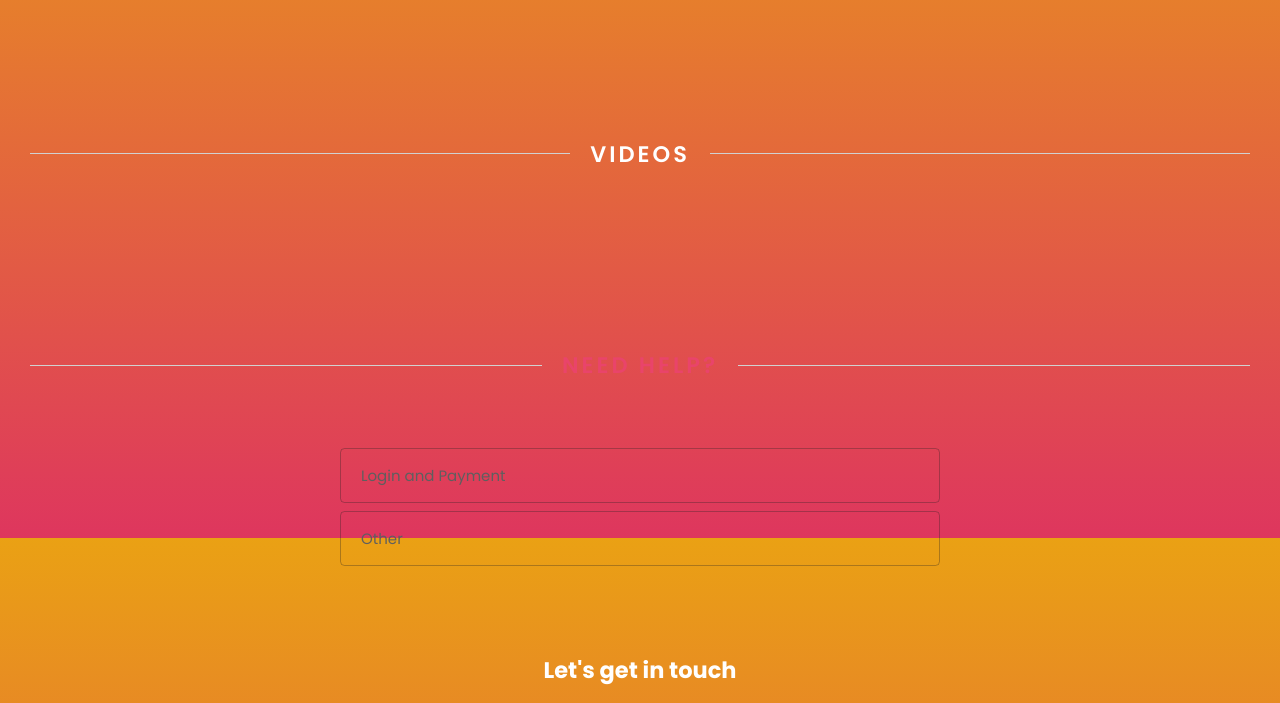
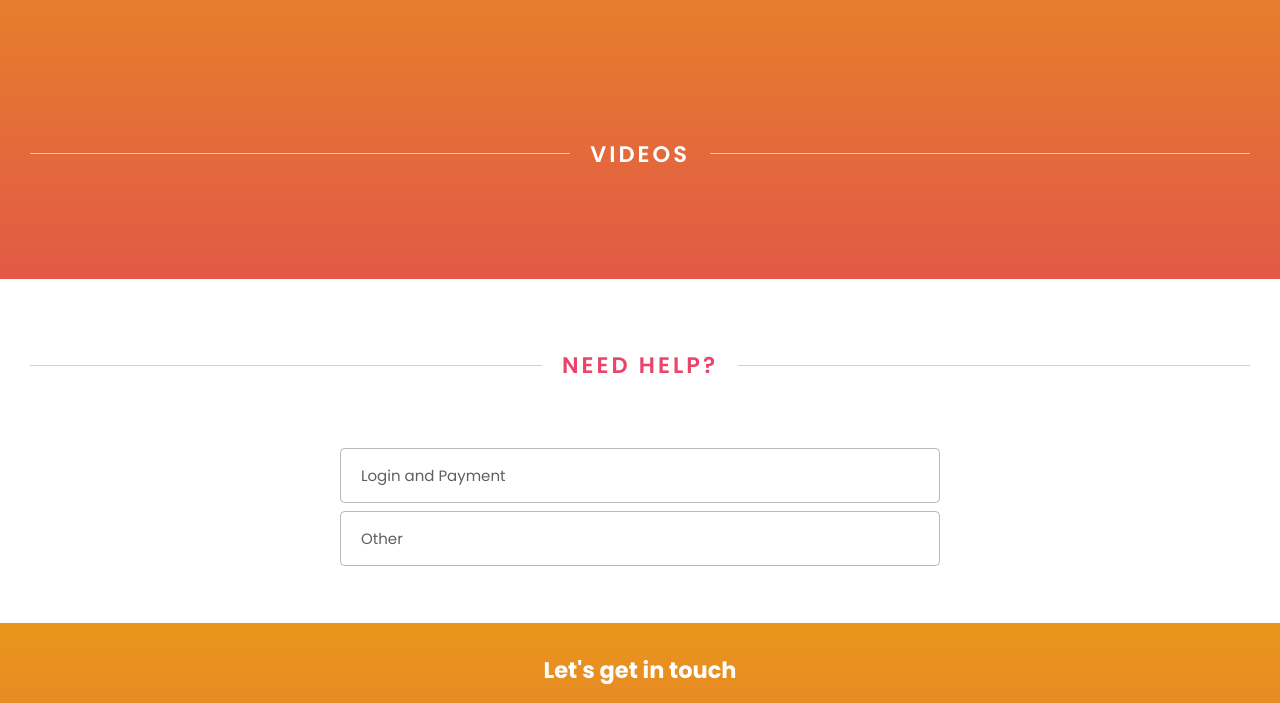
Before and after one commit to martinaveljanovska/DragWorldOnline, a plain HTML site: page item.html in a window 1280 px wide. Shown: the part 262-965 px from the top of the page. Drawn offline with nearby package versions, Linux system fonts and the light colour scheme; a script that the page names is missing.

Commit message:
background color change

```diff
--- a/item.html
+++ b/item.html
@@ -68,7 +68,7 @@
   </section>
 
   <!-- FAQ -->
-  <div id="faq" class="section ">
+  <div id="faq" class="section bg-white">
     <div class="heading mb-4">
       <span class="v-line"></span>
       <h2 class="title">Need Help?</h2>
```
Also changed, not shown: img/logo.png.
